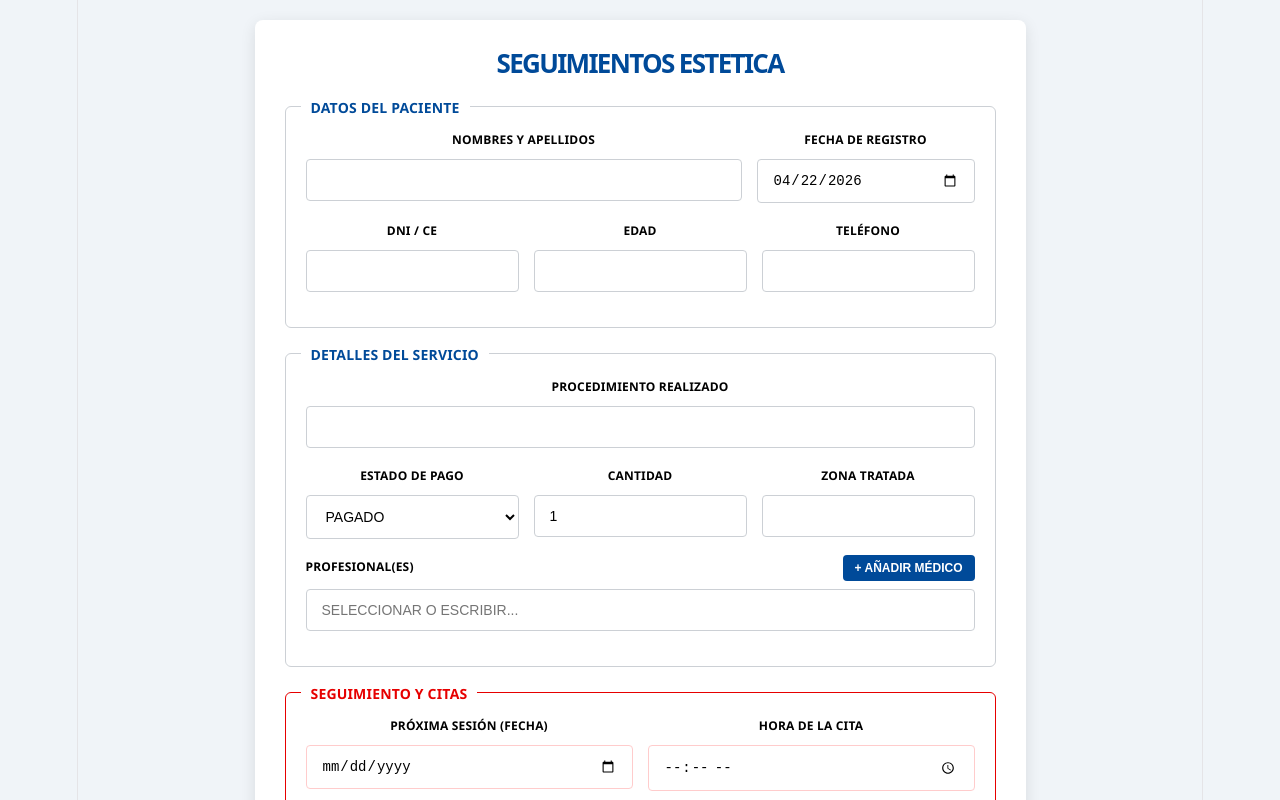
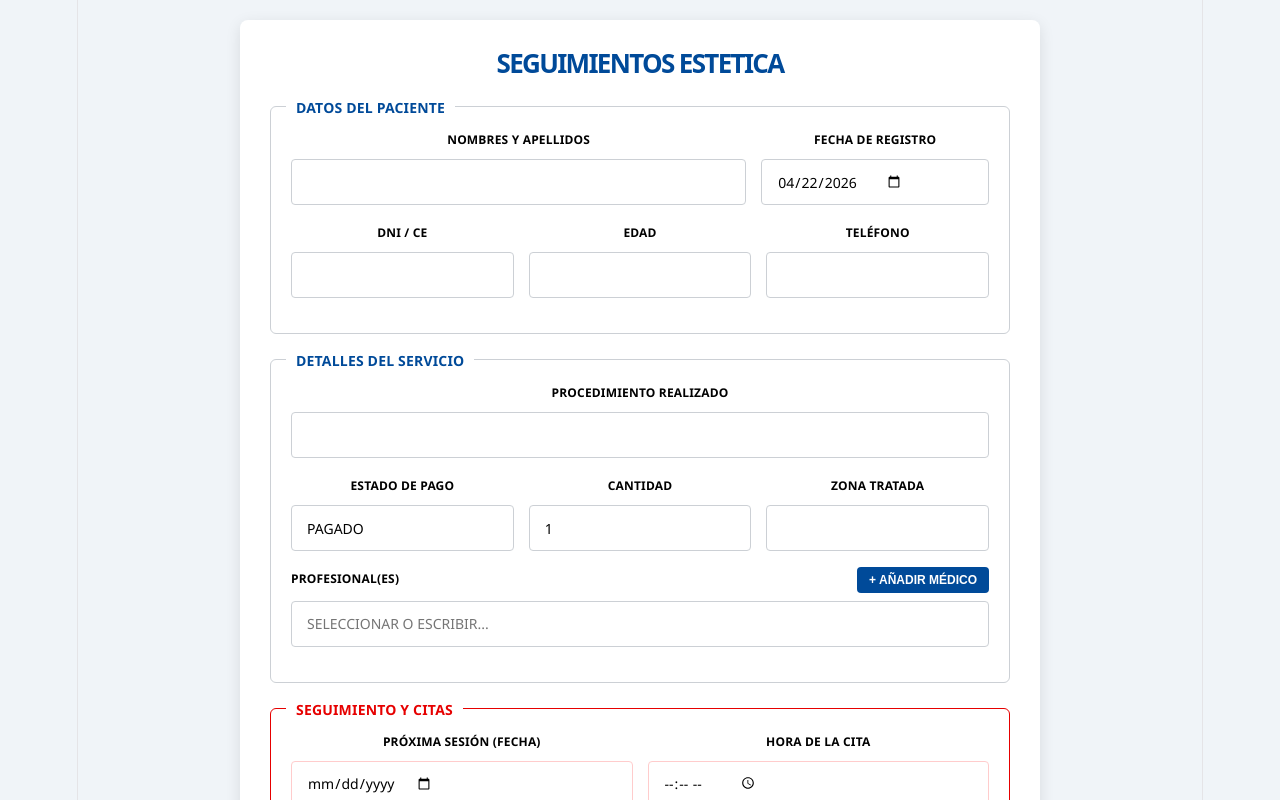
Before and after one commit to DAVIDHV4/sistema-estetica, a React (Vite) app: page / in a window 1280 px wide. Shown: the top 800 px of the page. Built offline with nearby package versions, Linux system fonts and the light colour scheme.

Commit message:
corregido css

```diff
--- a/src/App.css
+++ b/src/App.css
@@ -60,26 +60,39 @@ body {
   display: flex;
   gap: 15px;
   margin-bottom: 15px;
+  width: 100%;
 }
 
 .field {
   flex: 1;
   display: flex;
   flex-direction: column;
+  min-width: 0;
 }
 
-.flex-2 { flex: 2; }
-.full-width { display: flex; flex-direction: column; margin-bottom: 15px; }
+.flex-2 {
+  flex: 2;
+}
+
+.full-width {
+  display: flex;
+  flex-direction: column;
+  margin-bottom: 15px;
+  width: 100%;
+}
 
 label {
   font-size: 12px;
   font-weight: 700;
   margin-bottom: 6px;
   color: #000000;
+  white-space: nowrap;
+  overflow: hidden;
+  text-overflow: ellipsis;
 }
 
 input, select, textarea {
-  padding: 12px 15px;
+  padding: 0 15px;
   border: 1px solid var(--border-color);
   border-radius: 4px;
   font-size: 14px;
@@ -88,15 +101,23 @@ input, select, textarea {
   transition: border-color 0.2s;
   box-sizing: border-box;
   width: 100%;
-}
-
-input:focus, select:focus, textarea:focus {
-  outline: none;
-  border-color: var(--primary-color);
+  height: 46px;
+  font-family: inherit;
+  -webkit-appearance: none;
+  -moz-appearance: none;
+  appearance: none;
 }
 
 textarea {
+  padding: 12px 15px;
   resize: vertical;
+  height: auto;
+  min-height: 80px;
+}
+
+input[type="date"], input[type="time"] {
+  display: flex;
+  align-items: center;
 }
 
 .accent-red {
@@ -157,8 +178,18 @@ textarea {
   border-top: 8px solid var(--primary-color);
 }
 
-.modal-content h2 { color: var(--primary-color); margin-top: 0; font-size: 20px; }
-.modal-content p { color: #000000; margin-bottom: 25px; font-size: 14px; line-height: 1.4; }
+.modal-content h2 {
+  color: var(--primary-color);
+  margin-top: 0;
+  font-size: 20px;
+}
+
+.modal-content p {
+  color: #000000;
+  margin-bottom: 25px;
+  font-size: 14px;
+  line-height: 1.4;
+}
 
 .modal-button {
   padding: 14px 24px;
@@ -198,9 +229,13 @@ textarea {
     width: 100%;
   }
 
-  input, select, textarea {
+  input, select {
     font-size: 16px;
-    padding: 14px 15px;
+    height: 50px;
+  }
+
+  textarea {
+    font-size: 16px;
   }
 
   .section-title {
```
